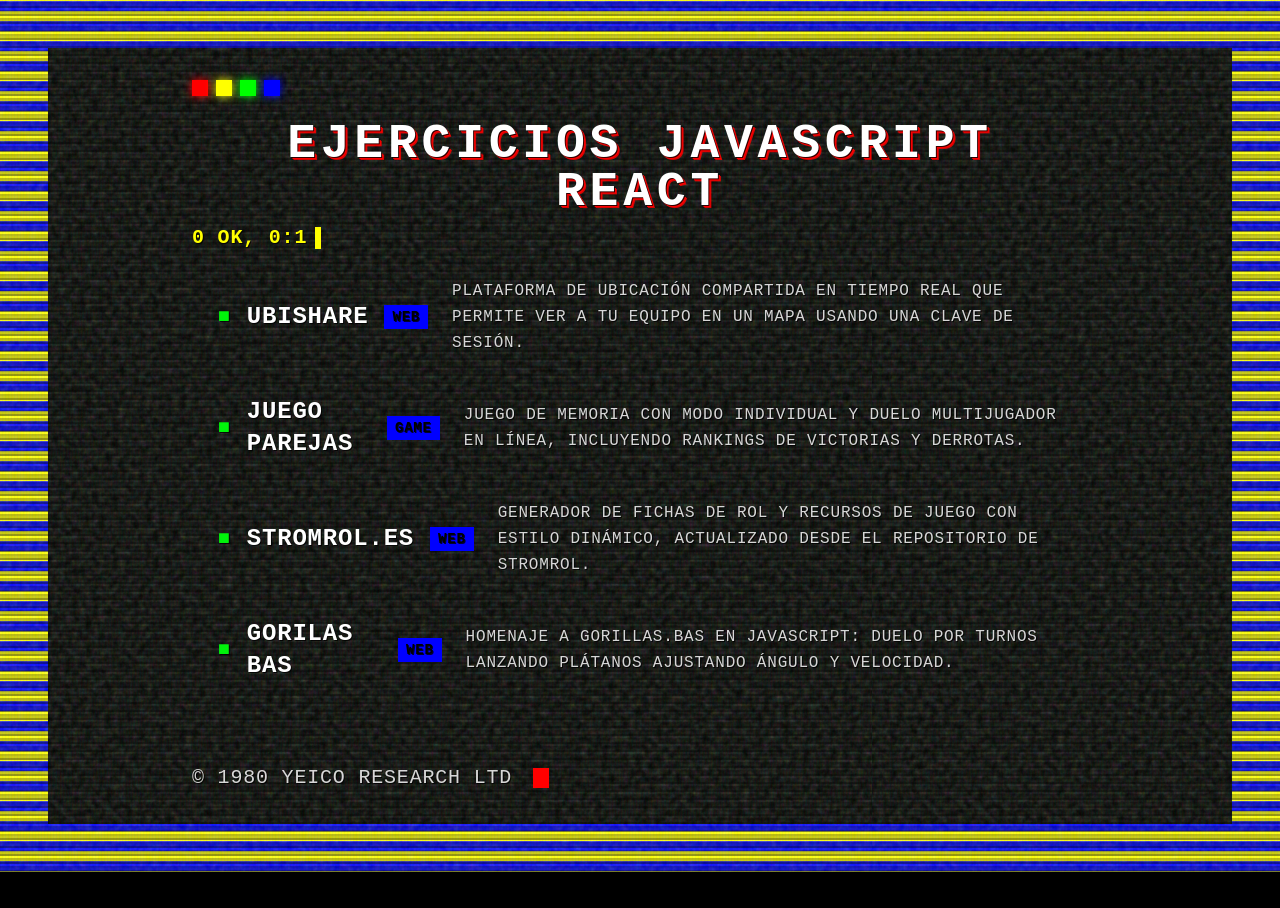
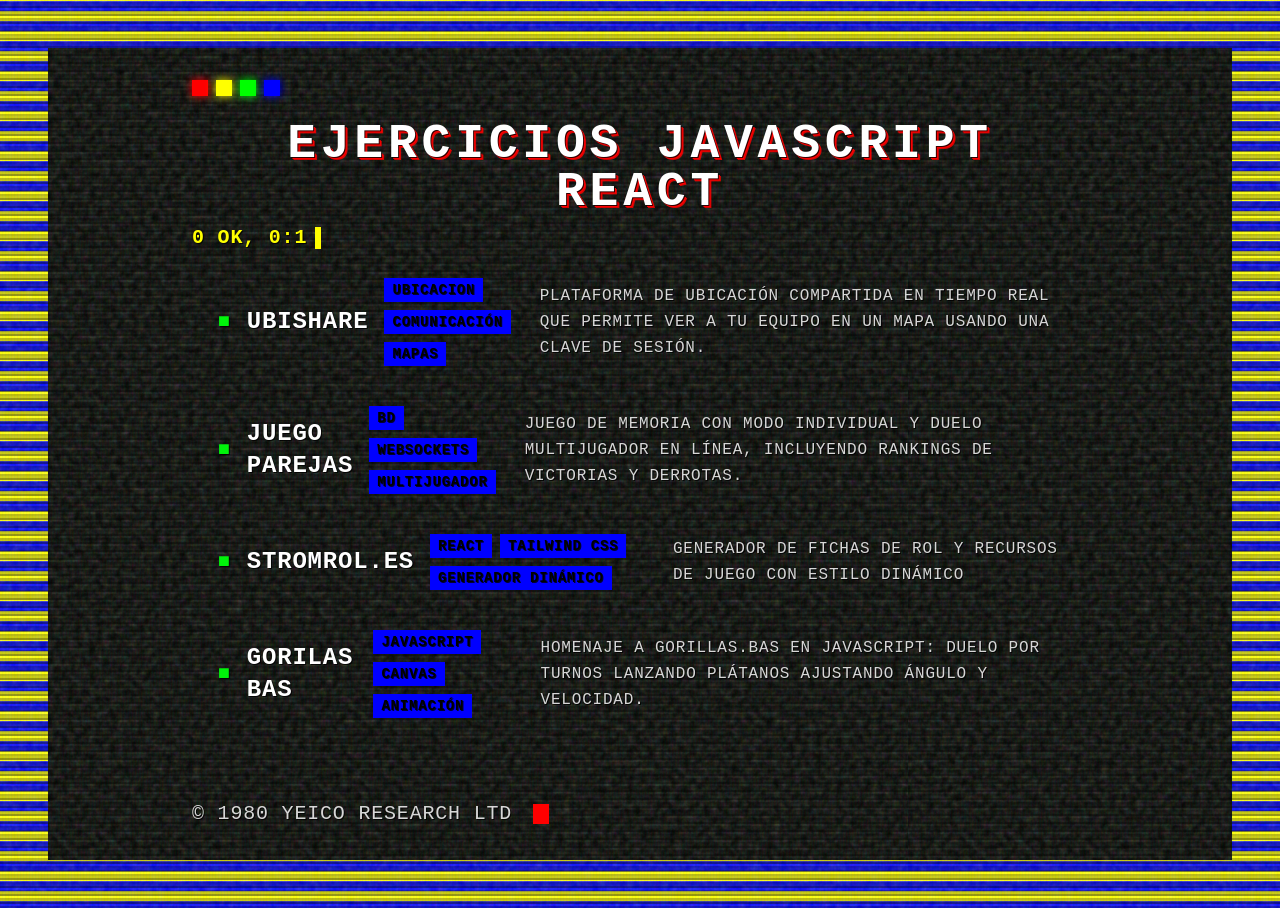
Before and after one commit to yeicogm/yeicogm, a React (Vite) app: page / in a window 1280 px wide. Before the commit the page ends 872 px from the top, so only its background shows below. Built offline with nearby package versions, Linux system fonts and the light colour scheme.

Commit message:
fix: reemplazar etiquetas de proyecto por tags en la sección de tarjetas

```diff
--- a/src/App.tsx
+++ b/src/App.tsx
@@ -3,28 +3,28 @@ import { useState } from "react";
 const cards = [
   {
     title: "UBISHARE",
-    label: "WEB",
+    tags: ["Ubicacion", "Comunicación", "Mapas"],
     url: "https://ubishare.netlify.app/",
     description:
       "Plataforma de ubicación compartida en tiempo real que permite ver a tu equipo en un mapa usando una clave de sesión.",
   },
   {
     title: "JUEGO PAREJAS",
-    label: "GAME",
+    tags: ["BD", "WebSockets", "Multijugador"],
     url: "https://juegoparejas.netlify.app/",
     description:
       "Juego de memoria con modo individual y duelo multijugador en línea, incluyendo rankings de victorias y derrotas.",
   },
   {
     title: "STROMROL.ES",
-    label: "WEB",
+    tags: ["React", "Tailwind CSS", "Generador dinámico"],
     url: "https://stromrol.es/",
     description:
-      "Generador de fichas de rol y recursos de juego con estilo dinámico, actualizado desde el repositorio de StromRol.",
+      "Generador de fichas de rol y recursos de juego con estilo dinámico",
   },
   {
     title: "GORILAS BAS",
-    label: "WEB",
+    tags: ["JavaScript", "Canvas", "Animación"],
     url: "https://yeicogm.github.io/GorilasBas/",
     description:
       "Homenaje a Gorillas.bas en JavaScript: duelo por turnos lanzando plátanos ajustando ángulo y velocidad.",
@@ -87,9 +87,16 @@ function App() {
                   </h2>
                 </div>
                 <div className="grow flex flex-col sm:flex-row sm:items-center gap-2 sm:gap-6">
-                  <span className="text-sm bg-[#0000ff] text-black px-2 py-0.5 font-bold whitespace-nowrap group-hover:bg-white">
-                    {card.label}
-                  </span>
+                  <div className="flex flex-wrap gap-2">
+                    {card.tags.map((tag) => (
+                      <span
+                        key={tag}
+                        className="text-sm bg-[#0000ff] text-black px-2 py-0.5 font-bold whitespace-nowrap group-hover:bg-white"
+                      >
+                        {tag}
+                      </span>
+                    ))}
+                  </div>
                   <p className="text-base text-[#d7d7d7] leading-relaxed group-hover:text-white">
                     {card.description}
                   </p>
```
